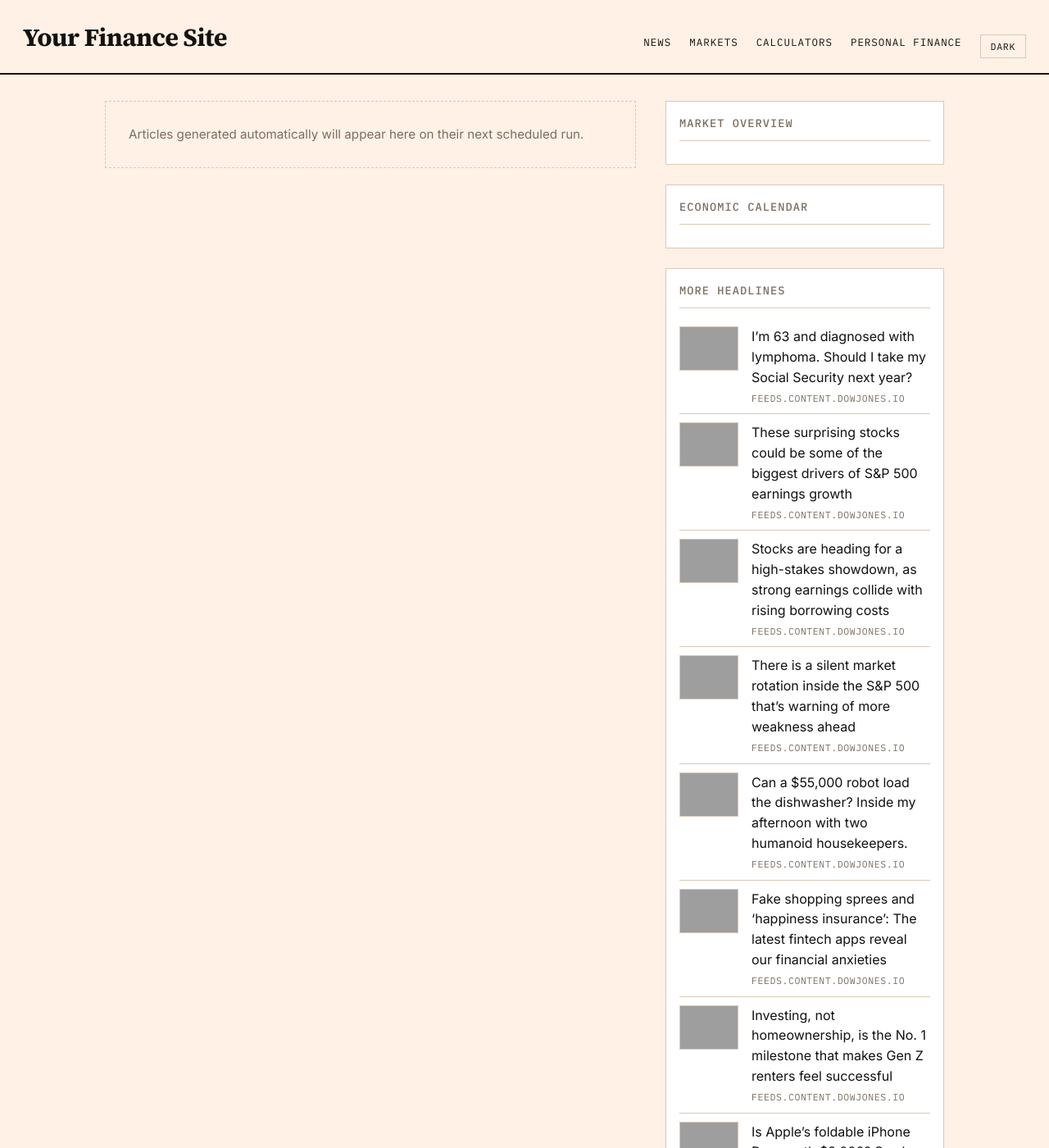
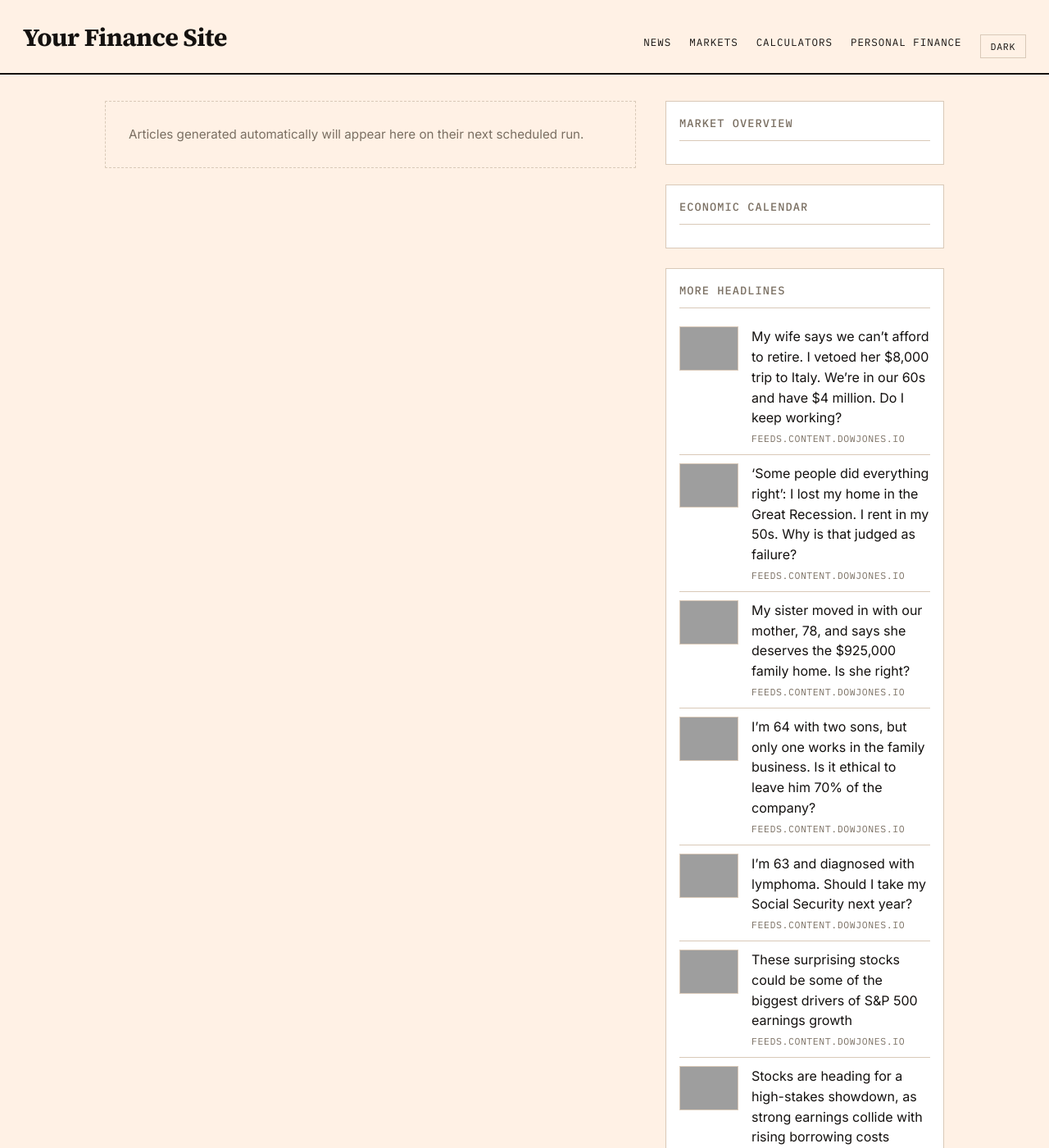
Before and after one commit to GlobTechCo/globtechco.github.io, a Jekyll site: the page built from index.html, in a window 1280 px wide and 1400 px high, cut to the strip 0-1400 px from the top of the window. Shown: the whole strip at 82% size. Built offline with Jekyll 4.4.1, drawn with Linux system fonts in a browser that asks for light colours; a script that is not in the unit is left out; the list of posts is cut into pages by our own code; some of the changed text lies outside the part shown; grey boxes are pictures that could not be loaded.

Commit message:
Auto-content update 2026-10-18

```diff
--- a/_data/aggregator.yml
+++ b/_data/aggregator.yml
@@ -1,3 +1,23 @@
+- title: "My wife says we can\u2019t afford to retire. I vetoed her $8,000 trip to Italy. We\u2019re in our 60s and have $4 million. Do I keep working?"
+  link: "https://www.marketwatch.com/story/my-wife-says-we-cant-afford-to-retire-we-have-4-million-do-i-just-keep-working-f1b6b085?mod=mw_rss_topstories"
+  source: "feeds.content.dowjones.io"
+  pubdate: "Sun, 18 Oct 2026 17:00:00 GMT"
+  image: "https://images.mktw.net/im-70454413"
+- title: "\u2018Some people did everything right\u2019: I lost my home in the Great Recession. I rent in my 50s. Why is that judged as failure?"
+  link: "https://www.marketwatch.com/story/i-earn-110-000-a-year-i-lost-my-home-in-the-great-recession-im-renting-in-my-50s-why-is-that-judged-as-failure-d1371d67?mod=mw_rss_topstories"
+  source: "feeds.content.dowjones.io"
+  pubdate: "Sun, 18 Oct 2026 16:15:00 GMT"
+  image: "https://images.mktw.net/im-81504476"
+- title: "My sister moved in with our mother, 78, and says she deserves the $925,000 family home. Is she right?"
+  link: "https://www.marketwatch.com/story/my-sister-moved-in-with-our-widowed-mother-78-and-says-she-deserves-the-family-home-is-she-right-7981835d?mod=mw_rss_topstories"
+  source: "feeds.content.dowjones.io"
+  pubdate: "Sun, 18 Oct 2026 16:00:00 GMT"
+  image: "https://images.mktw.net/im-58890018"
+- title: "I\u2019m 64 with two sons, but only one works in the family business. Is it ethical to leave him 70% of the company?"
+  link: "https://www.marketwatch.com/story/im-64-years-old-with-two-sons-but-only-one-works-in-the-family-firm-should-i-leave-him-70-of-the-business-2fe6c382?mod=mw_rss_topstories"
+  source: "feeds.content.dowjones.io"
+  pubdate: "Sun, 18 Oct 2026 15:15:00 GMT"
+  image: "https://images.mktw.net/im-37492094"
 - title: "I\u2019m 63 and diagnosed with lymphoma. Should I take my Social Security next year?"
   link: "https://www.marketwatch.com/story/its-a-wait-and-see-situation-im-63-and-diagnosed-with-lymphoma-should-i-take-my-social-security-next-year-ea88b419?mod=mw_rss_topstories"
   source: "feeds.content.dowjones.io"
@@ -28,23 +48,3 @@
   source: "feeds.content.dowjones.io"
   pubdate: "Sat, 17 Oct 2026 18:52:00 GMT"
   image: "https://images.mktw.net/im-60506026"
-- title: "Investing, not homeownership, is the No. 1 milestone that makes Gen Z renters feel successful"
-  link: "https://www.marketwatch.com/story/gen-z-renters-are-the-only-group-more-likely-to-feel-successful-by-investing-than-buying-a-house-30ac5344?mod=mw_rss_topstories"
-  source: "feeds.content.dowjones.io"
-  pubdate: "Sat, 17 Oct 2026 18:40:00 GMT"
-  image: "https://images.mktw.net/im-31295352"
-- title: "Is Apple\u2019s foldable iPhone Duo worth $2,000? See how it stacks up against other foldable phones."
-  link: "https://www.marketwatch.com/story/is-apples-foldable-iphone-duo-worth-2-000-see-how-it-stacks-up-against-other-foldable-phones-c9066b13?mod=mw_rss_topstories"
-  source: "feeds.content.dowjones.io"
-  pubdate: "Sat, 17 Oct 2026 18:40:00 GMT"
-  image: "https://images.mktw.net/im-16785668"
-- title: "\u2018Some people did everything right\u2019: I lost my home in the Great Recession. I rent in my 50s. Why is that judged as failure?"
-  link: "https://www.marketwatch.com/story/i-earn-110-000-a-year-i-lost-my-home-in-the-great-recession-im-renting-in-my-50s-why-is-that-judged-as-failure-d1371d67?mod=mw_rss_topstories"
-  source: "feeds.content.dowjones.io"
-  pubdate: "Sat, 17 Oct 2026 16:47:00 GMT"
-  image: "https://images.mktw.net/im-81504476"
-- title: "Meet the home buyers totally unfazed by 7% mortgage rates"
-  link: "https://www.marketwatch.com/story/meet-the-home-buyers-totally-unfazed-by-7-mortgage-rates-7a9b1cc7?mod=mw_rss_topstories"
-  source: "feeds.content.dowjones.io"
-  pubdate: "Sat, 17 Oct 2026 13:00:00 GMT"
-  image: "https://images.mktw.net/im-54886096"
```
